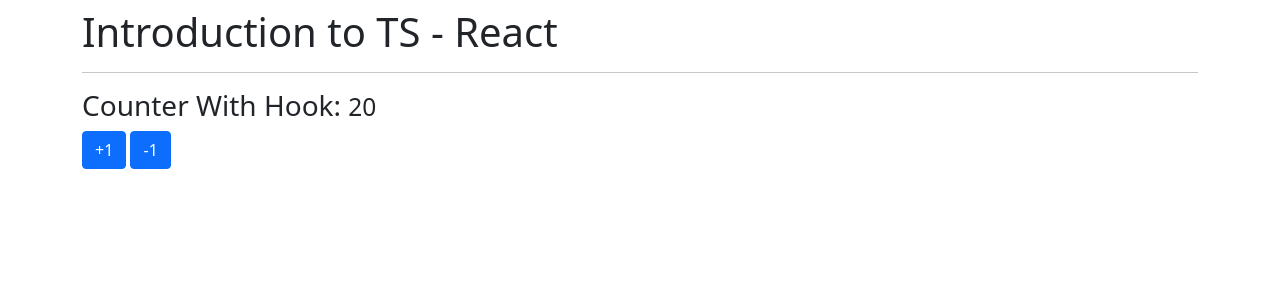
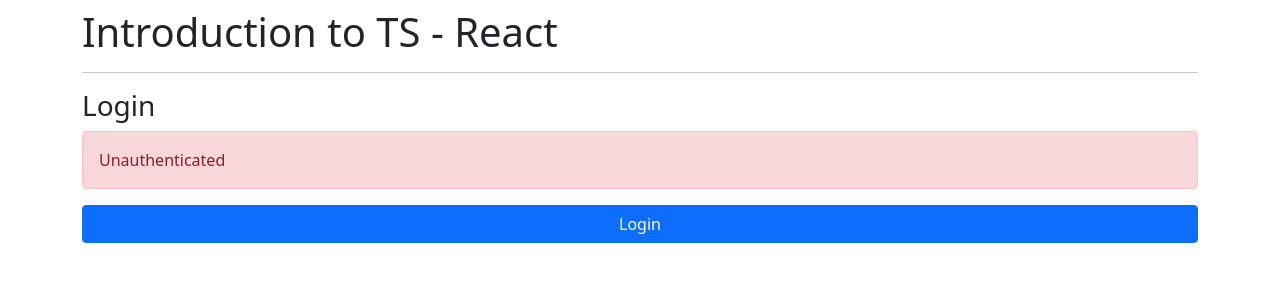
Before and after one commit to prodriguezr/ReactTS-BasicApp, a React (Create React App) app: page / in a window 1280 px wide. Shown: the top 300 px of the page. Built offline with nearby package versions, Linux system fonts and the light colour scheme.

Commit message:
Added Login component

```diff
--- a/src/App.tsx
+++ b/src/App.tsx
@@ -2,8 +2,9 @@
 // import { LiteralsObjects } from "./typescript/LiteralsObjects";
 // import { Functions } from "./typescript/Functions";
 // import { Counter } from "./components/Counter";
+// import { CounterWithHook } from "./components/CounterWithHook";
 
-import { CounterWithHook } from "./components/CounterWithHook";
+import { Login } from "./components/Login";
 
 const App = () => {
   return (
@@ -14,7 +15,8 @@
       {/* <LiteralsObjects/> */}
       {/* <Functions/> */}
       {/* <Counter/> */}
-      <CounterWithHook/>
+      {/* <CounterWithHook/> */}
+      <Login/>
     </div>
   )
 }
--- /dev/null
+++ b/src/components/Login.tsx
@@ -0,0 +1,101 @@
+import { useEffect, useReducer } from "react"
+
+export const Login = () => {
+
+    interface AuthState {
+        validating: boolean;
+        token: string | null;
+        username: string;
+        name: string;
+    }
+
+    const initialState:AuthState = {
+        validating: true,
+        token: null,
+        username: '',
+        name: ''
+    }
+
+    type LoginPayload = {
+        name: string;
+        username: string;
+    };
+
+    type AuthAction =
+        | { type: 'logout' }
+        | { type: 'login', payload: LoginPayload };
+
+    const authReducer = (state: AuthState, action: AuthAction):AuthState => {
+        switch (action.type) {
+            case 'logout':
+                return {
+                    validating: false,
+                    token: null,
+                    name: '',
+                    username: ''
+                };
+            case 'login':
+                const { username, name } = action.payload;
+                return {
+                    validating: false,
+                    token: 'dfdfrr45gh323',
+                    name,
+                    username,
+                };
+            default:
+                return state;
+        }
+    }
+
+    const [{ validating, token, name }, dispatch] = useReducer(authReducer, initialState)
+
+    useEffect(() => {
+        setTimeout(()=> {
+            dispatch({ type: 'logout' })
+        }, 1500);
+    }, []);
+
+    const login = () => {
+        dispatch(
+            {
+                type: 'login',
+                payload: {
+                    name: 'Pablo Rodríguez',
+                    username: 'prodrigu'
+                }
+            }
+        );
+    }
+
+    const logout = () => {
+        dispatch(
+            {
+                type: 'logout'
+            }
+        );
+    }
+
+    if (validating) {
+        return (
+            <>
+                <h3>Login</h3>
+                <div className="alert alert-info">
+                    Validating...
+                </div>
+            </>
+        );
+    }
+
+    return (!token) ?
+        (<>
+            <h3>Login</h3>
+            <div className="alert alert-danger">Unauthenticated</div>
+            <button className="btn btn-primary w-100" onClick={ login }>Login</button>
+        </>)
+    :
+        (<>
+            <h3>Login</h3>
+            <div className="alert alert-success">Welcome { name }, you have been successfully authenticated</div>
+            <button className="btn btn-danger w-100" onClick={ logout }>Logout</button>
+        </>);
+}
--- /dev/null
+++ b/src/react-app-env.d.ts
@@ -0,0 +1 @@
+/// <reference types="react-scripts" />
```
